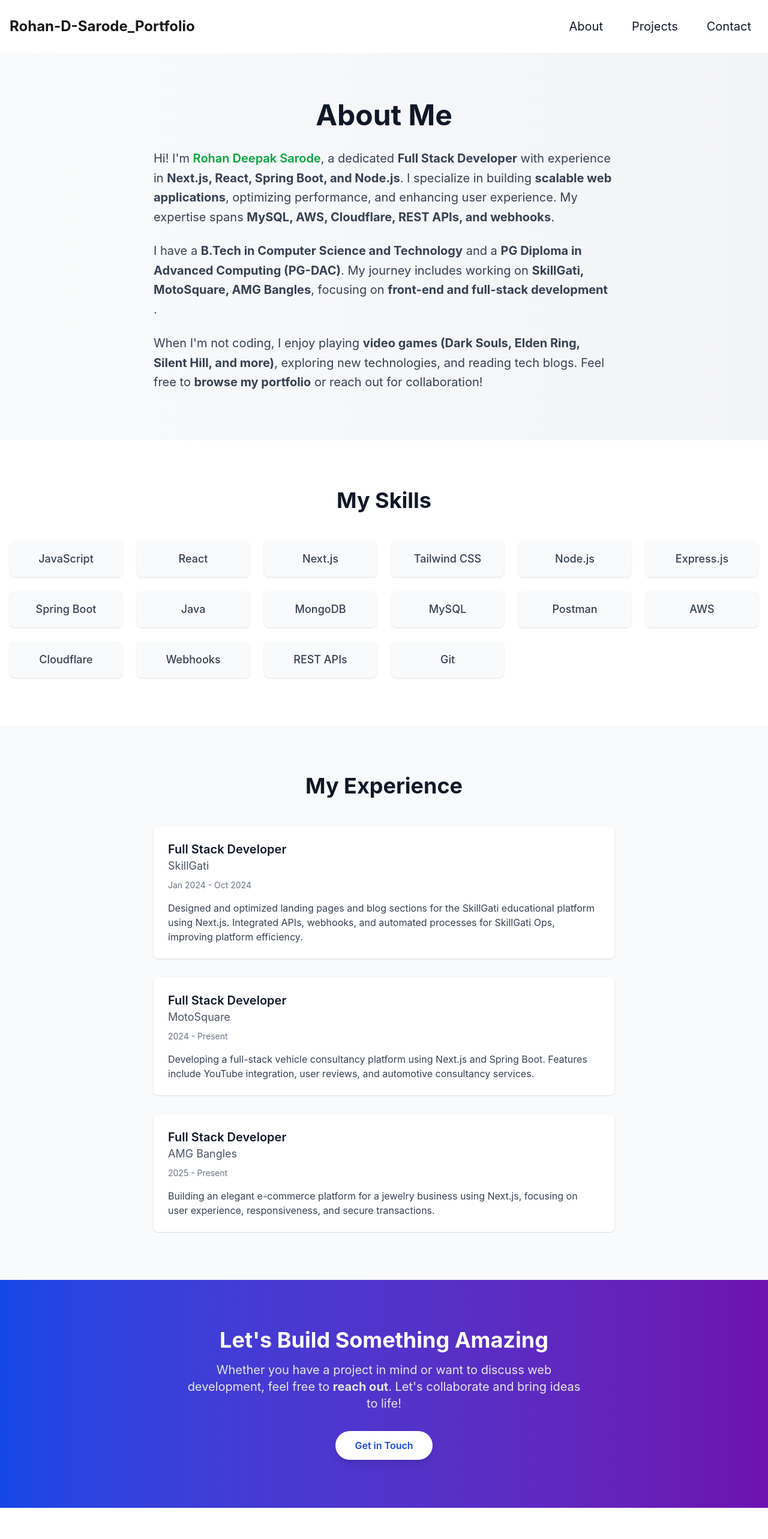
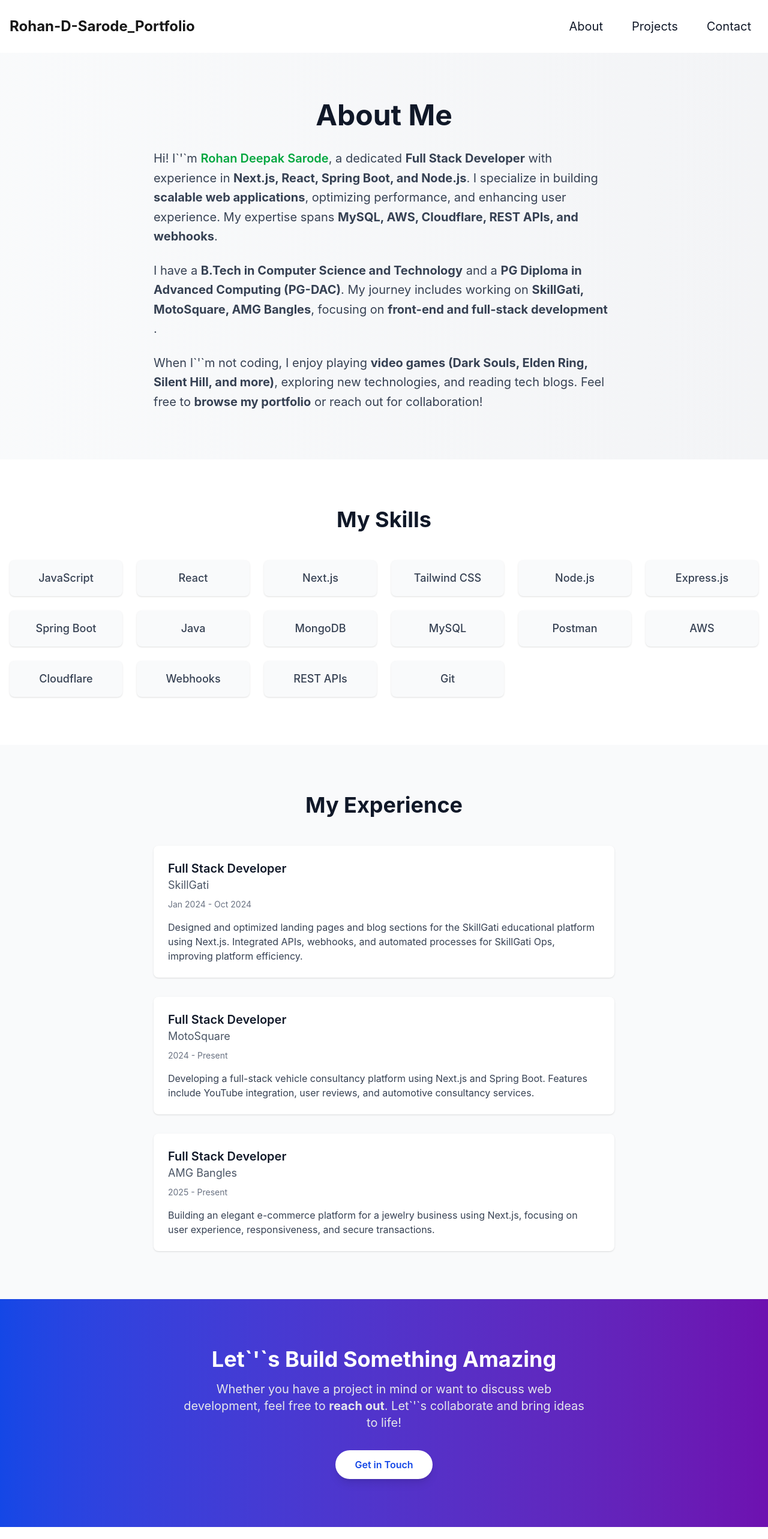
Before and after one commit to Rohan-D-Sarode/rohan-sarode-portfolio, a Next.js app: page /about in a window 1280 px wide. Shown: the top 2566 px of the page at 60% size. Built offline with nearby package versions, Linux system fonts and the light colour scheme.

Commit message:
fixed &apos

```diff
--- a/src/app/about/page.tsx
+++ b/src/app/about/page.tsx
@@ -11,7 +11,7 @@ export default function AboutPage() {
             </h1>
             <div className="max-w-3xl mx-auto">
               <p className="text-lg md:text-xl text-gray-700 leading-relaxed mb-6">
-                Hi! I&apos;m <span className="font-semibold text-green-600">Rohan Deepak Sarode</span>, a dedicated <strong>Full Stack Developer</strong> with experience in <strong>Next.js, React, Spring Boot, and Node.js</strong>.
+                Hi! I`&apos;`m <span className="font-semibold text-green-600">Rohan Deepak Sarode</span>, a dedicated <strong>Full Stack Developer</strong> with experience in <strong>Next.js, React, Spring Boot, and Node.js</strong>.
                 I specialize in building <strong>scalable web applications</strong>, optimizing performance, and enhancing user experience. My expertise spans <strong>MySQL, AWS, Cloudflare, REST APIs, and webhooks</strong>.
               </p>
               <p className="text-lg md:text-xl text-gray-700 leading-relaxed mb-6">
@@ -19,7 +19,7 @@ export default function AboutPage() {
                 My journey includes working on <strong>SkillGati, MotoSquare, AMG Bangles</strong>, focusing on <strong>front-end and full-stack development</strong> .
               </p>
               <p className="text-lg md:text-xl text-gray-700 leading-relaxed">
-                When I&apos;m not coding, I enjoy playing <strong>video games (Dark Souls, Elden Ring, Silent Hill, and more)</strong>, exploring new technologies, and reading tech blogs.
+                When I`&apos;`m not coding, I enjoy playing <strong>video games (Dark Souls, Elden Ring, Silent Hill, and more)</strong>, exploring new technologies, and reading tech blogs.
                 Feel free to <strong> browse my portfolio</strong> or reach out for collaboration!
               </p>
             </div>
@@ -114,11 +114,11 @@ export default function AboutPage() {
         <section className="py-20 bg-gradient-to-r from-blue-700 to-purple-800">
           <div className="container mx-auto px-4 text-center">
             <h2 className="text-3xl md:text-4xl font-bold text-white mb-4">
-              Let&apos;s Build Something Amazing
+              Let`&apos;`s Build Something Amazing
             </h2>
             <p className="text-lg md:text-xl text-gray-200 mb-8 max-w-2xl mx-auto">
               Whether you have a project in mind or want to discuss web development,
-              feel free to <strong>reach out</strong>. Let&apos;s collaborate and bring ideas to life!
+              feel free to <strong>reach out</strong>. Let`&apos;`s collaborate and bring ideas to life!
             </p>
             <a
               href="/contact"
--- a/src/app/contact/page.tsx
+++ b/src/app/contact/page.tsx
@@ -57,7 +57,7 @@ function ContactPage() {
             Contact Me
           </h1>
           <p className="text-lg md:text-xl text-gray-600 mb-12 max-w-2xl mx-auto">
-            Have a project in mind or just want to say hi? Fill out the form below and I&apos;ll get back to you as soon as possible.
+            Have a project in mind or just want to say hi? Fill out the form below and I`&apos;`ll get back to you as soon as possible.
           </p>
           <form onSubmit={handleSubmit} className="max-w-xl mx-auto space-y-6 text-left">
             <div>
--- a/src/app/page.tsx
+++ b/src/app/page.tsx
@@ -100,7 +100,7 @@ export default function Home() {
       About Me
     </h2>
     <p className="text-lg md:text-xl text-gray-700 mb-8 max-w-3xl mx-auto">
-      I&aposm a <strong>Full Stack Developer</strong> passionate about crafting seamless and efficient web applications.
+      I&lsquo;m a <strong>Full Stack Developer</strong> passionate about crafting seamless and efficient web applications.
       I specialize in <strong> Next.js, React, Spring Boot, and Node.js </strong>, creating dynamic and scalable platforms.
       My experience includes working with <strong>Next.js, MySQL, AWS, Cloudflare, and REST APIs</strong>, allowing me to build robust backend solutions.
       With a strong foundation in webhooks and integrations, I enjoy optimizing performance and user experience for modern applications.
@@ -143,7 +143,7 @@ export default function Home() {
             </h2>
             <p className="text-lg md:text-xl text-gray-200 mb-8 max-w-2xl mx-auto">
               Whether you have a project in mind or want to discuss web development,
-              feel free to <strong>reach out</strong>. Let&aposs collaborate and bring ideas to life!
+              feel free to <strong>reach out</strong>. Let&apos;s collaborate and bring ideas to life!
             </p>
             <a
               href="/contact"
@@ -161,7 +161,7 @@ export default function Home() {
 >
   <div className="container mx-auto px-4 text-center">
     <blockquote className="max-w-3xl mx-auto italic text-2xl md:text-3xl text-white">
-    &aposDesign is not just what it looks like and feels like. Design is how it works.&apos
+    &apos;Design is not just what it looks like and feels like. Design is how it works.&apos;
     </blockquote>
     <p className="mt-4 text-lg text-gray-500">– Steve Jobs</p>
   </div>
```
